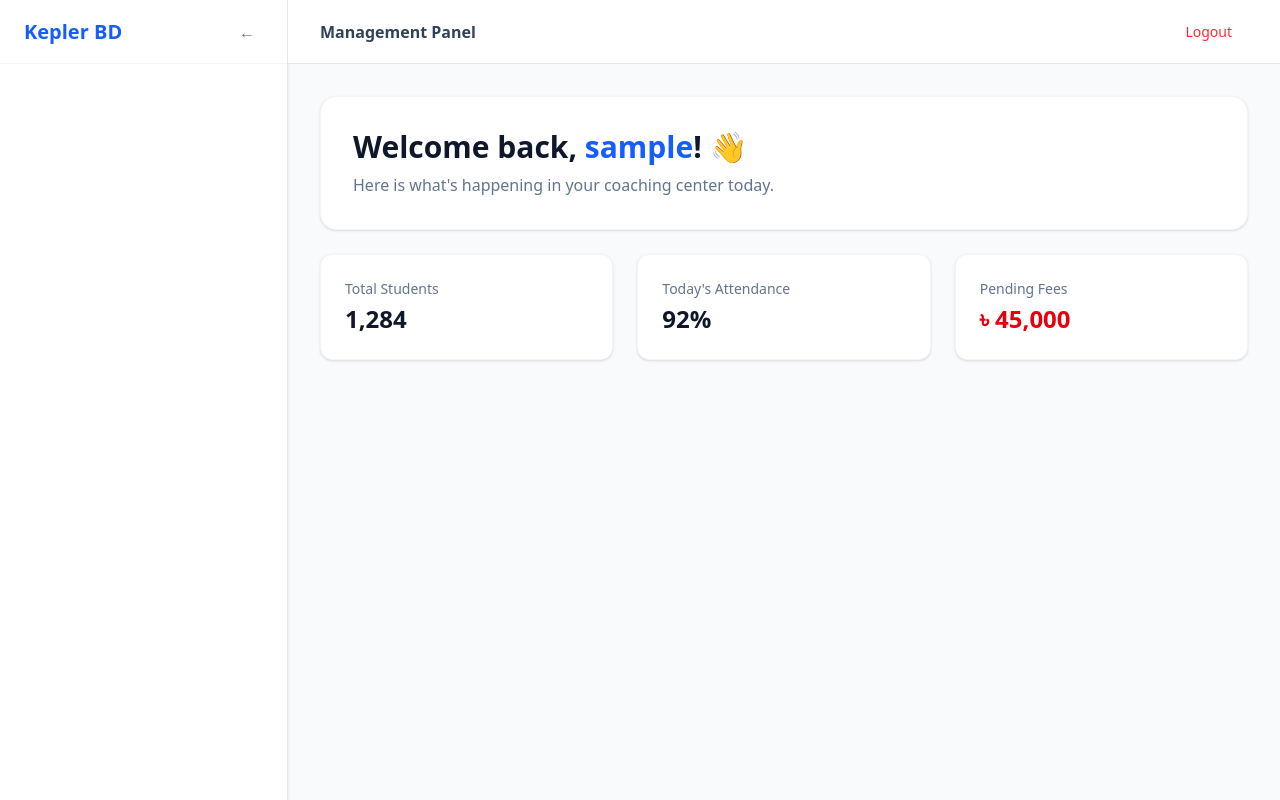
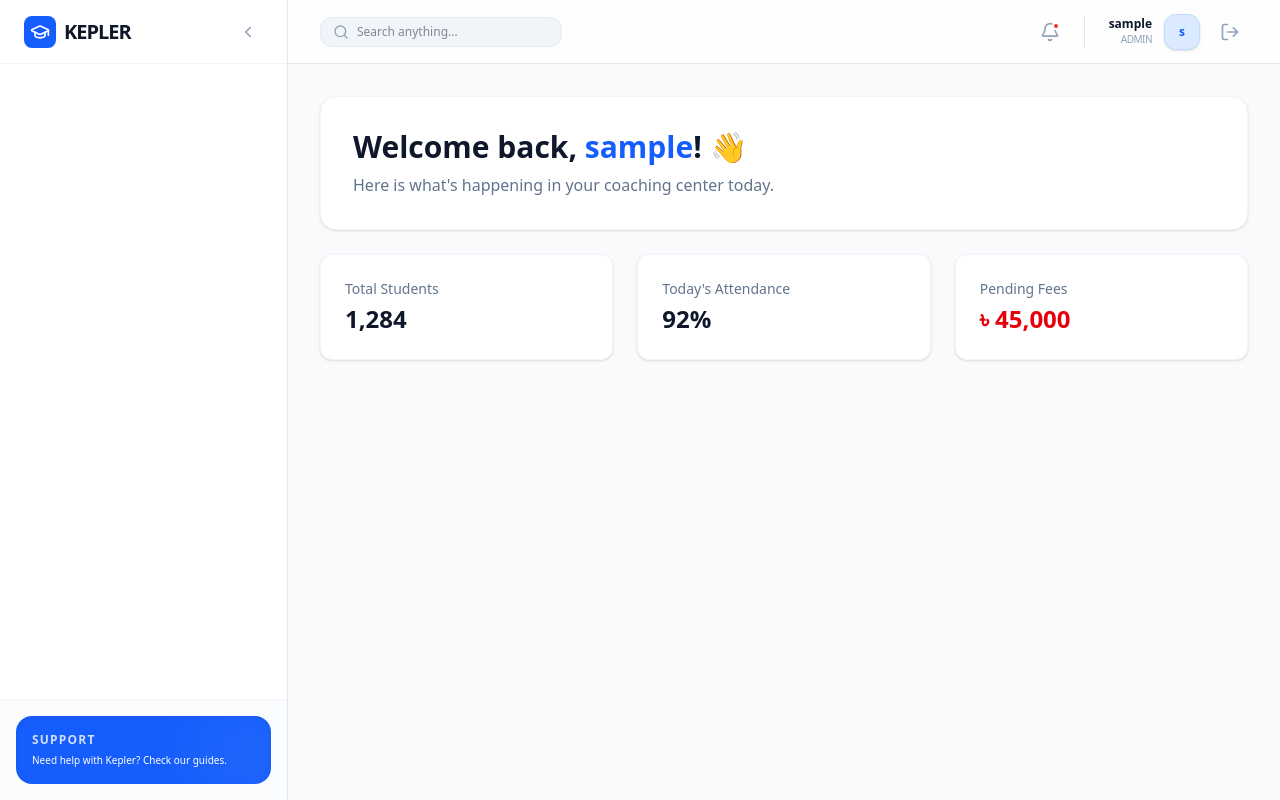
Before and after one commit to Falah-Systems-Ltd/erp-fsl-coaching-system-management-frontend, a Next.js app: page / in a window 1280 px wide. Built offline with nearby package versions, Linux system fonts and the light colour scheme; sample sign-in values are in the browser's storage.

Commit message:
side bar redesigned.

```diff
--- a/src/app/(dashboard)/layout.tsx
+++ b/src/app/(dashboard)/layout.tsx
@@ -1,11 +1,26 @@
 // src/app/(dashboard)/layout.tsx
 "use client";
 
-import { useState } from "react";
+import { useState, useEffect } from "react";
 import Sidebar from "@/components/shared/Sidebar";
+import { useAuth } from "@/features/auth/context/AuthContext"; // Import your hook
+import { Bell, User, LogOut, Search, Menu } from "lucide-react";
 
 export default function DashboardLayout({ children }: { children: React.ReactNode }) {
   const [isCollapsed, setIsCollapsed] = useState(false);
+
+  // 1. Destructure the dynamic user data from your context
+  const { userRole, userName } = useAuth();
+
+  useEffect(() => {
+    const handleResize = () => {
+      if (window.innerWidth < 1024) setIsCollapsed(true);
+      else setIsCollapsed(false);
+    };
+    handleResize();
+    window.addEventListener("resize", handleResize);
+    return () => window.removeEventListener("resize", handleResize);
+  }, []);
 
   return (
     <div className="flex h-screen bg-slate-50 overflow-hidden font-sans">
@@ -15,21 +30,63 @@ export default function DashboardLayout({ children }: { children: React.ReactNod
       />
 
       <div className="flex-1 flex flex-col overflow-hidden">
-        {/* Header */}
-        <header className="h-16 bg-white border-b border-slate-200 px-8 flex items-center justify-between">
-          <h2 className="font-semibold text-slate-700">Management Panel</h2>
+        {/* Modern Header */}
+        <header className="h-16 bg-white/80 backdrop-blur-md border-b border-slate-200 px-8 flex items-center justify-between sticky top-0 z-40">
           <div className="flex items-center gap-4">
-            <button
-              onClick={() => { localStorage.clear(); window.location.href = "/login"; }}
-              className="text-sm text-red-500 hover:text-red-700 font-medium px-4 py-2 hover:bg-red-50 rounded-lg transition-all"
+             <button
+              onClick={() => setIsCollapsed(!isCollapsed)}
+              className="lg:hidden p-2 hover:bg-slate-100 rounded-lg text-slate-500"
             >
-              Logout
+              <Menu size={20} />
             </button>
+            <div className="hidden md:flex items-center bg-slate-100 px-3 py-1.5 rounded-xl border border-slate-200">
+              <Search size={16} className="text-slate-400" />
+              <input
+                type="text"
+                placeholder="Search anything..."
+                className="bg-transparent border-none outline-none text-xs ml-2 w-48 text-slate-900"
+              />
+            </div>
+          </div>
+
+          <div className="flex items-center gap-2">
+            <button className="p-2 text-slate-400 hover:text-blue-600 hover:bg-blue-50 rounded-xl transition-all relative">
+              <Bell size={20} />
+              <span className="absolute top-2 right-2 w-2 h-2 bg-red-500 rounded-full border-2 border-white" />
+            </button>
+
+            <div className="h-8 w-px bg-slate-200 mx-2" />
+
+            <div className="flex items-center gap-3 pl-2">
+              {/* 2. Dynamic Identity Section */}
+              <div className="text-right hidden sm:block">
+                <p className="text-xs font-bold text-slate-900">
+                  {userName || "User"}
+                </p>
+                <p className="text-[10px] text-slate-400 font-medium uppercase tracking-tighter">
+                  {userRole?.replace("_", " ") || "Member"}
+                </p>
+              </div>
+
+              <button className="h-9 w-9 rounded-xl bg-blue-100 text-blue-600 flex items-center justify-center border border-blue-200 shadow-sm overflow-hidden">
+                {/* 3. Optional: Show initials if no image */}
+                <span className="text-xs font-bold">
+                  {userName ? userName.charAt(0) : <User size={18} />}
+                </span>
+              </button>
+
+              <button
+                onClick={() => { localStorage.clear(); window.location.href = "/login"; }}
+                className="p-2 text-slate-400 hover:text-red-500 hover:bg-red-50 rounded-xl transition-all"
+                title="Logout"
+              >
+                <LogOut size={20} />
+              </button>
+            </div>
           </div>
         </header>
 
-        {/* Main Content */}
-        <main className="flex-1 overflow-y-auto p-8">
+        <main className="flex-1 overflow-y-auto p-4 md:p-8">
           {children}
         </main>
       </div>
--- a/src/app/layout.tsx
+++ b/src/app/layout.tsx
@@ -1,14 +1,18 @@
 // src/app/layout.tsx
-import { Toaster } from "sonner"; //
+import { Toaster } from "sonner";
 import { AuthProvider } from "../features/auth/context/AuthContext";
 import "./globals.css";
 
 export default function RootLayout({ children }: { children: React.ReactNode }) {
   return (
+    // Essential: The <html> tag must be here
     <html lang="en">
-      <body className="antialiased">
-        {/* RichColors makes error toasts red and success toasts green */}
+      {/* Essential: The <body> tag must wrap the content */}
+      <body className="antialiased font-sans">
+        {/* Sonner Toaster for global notifications */}
         <Toaster position="top-right" richColors closeButton />
+
+        {/* AuthProvider wraps the app to provide user state */}
         <AuthProvider>
           {children}
         </AuthProvider>
--- a/src/components/shared/Sidebar.tsx
+++ b/src/components/shared/Sidebar.tsx
@@ -5,11 +5,34 @@ import Link from "next/link";
 import { usePathname } from "next/navigation";
 import { useAuth } from "@/features/auth/context/AuthContext";
 import { MENU_STRUCTURE } from "@/config/menu-config";
+// 1. Import LucideIcon type
+import {
+  LayoutDashboard,
+  ShieldCheck,
+  Users,
+  UserSquare2,
+  ClipboardCheck,
+  School,
+  ChevronLeft,
+  ChevronRight,
+  GraduationCap,
+  LucideIcon
+} from "lucide-react";
 
 interface SidebarProps {
   isCollapsed: boolean;
   toggleSidebar: () => void;
 }
+
+// 2. Explicitly type the Record as <string, LucideIcon>
+const IconMap: Record<string, LucideIcon> = {
+  dashboard: LayoutDashboard,
+  admins: ShieldCheck,
+  students: Users,
+  teachers: UserSquare2,
+  attendance: ClipboardCheck,
+  classes: School
+};
 
 export default function Sidebar({ isCollapsed, toggleSidebar }: SidebarProps) {
   const pathname = usePathname();
@@ -18,16 +41,27 @@ export default function Sidebar({ isCollapsed, toggleSidebar }: SidebarProps) {
   const hasAccess = (perm: string) => userRole === "SUPER_ADMIN" || permissions.includes(perm);
 
   return (
-    <aside className={`${isCollapsed ? "w-20" : "w-72"} bg-white border-r border-slate-200 h-screen flex flex-col transition-all duration-300 shadow-sm`}>
+    <aside className={`
+      ${isCollapsed ? "w-20" : "w-72"}
+      bg-white border-r border-slate-200 h-screen flex flex-col transition-all duration-300 ease-in-out z-50
+    `}>
       {/* Logo Area */}
       <div className="h-16 flex items-center px-6 border-b border-slate-100 justify-between">
-        {!isCollapsed && <span className="font-bold text-xl text-blue-600">Kepler BD</span>}
-        <button onClick={toggleSidebar} className="p-2 hover:bg-slate-50 rounded-lg text-slate-500">
-          {isCollapsed ? "→" : "←"}
+        <div className="flex items-center gap-2 text-slate-900">
+          <div className="bg-blue-600 p-1.5 rounded-lg text-white">
+            <GraduationCap size={20} />
+          </div>
+          {!isCollapsed && <span className="font-black text-xl tracking-tighter uppercase">KEPLER</span>}
+        </div>
+        <button
+          onClick={toggleSidebar}
+          className="hidden lg:flex p-1.5 hover:bg-slate-100 rounded-lg text-slate-400 hover:text-slate-600 transition-colors"
+        >
+          {isCollapsed ? <ChevronRight size={18} /> : <ChevronLeft size={18} />}
         </button>
       </div>
 
-      <div className="flex-1 overflow-y-auto py-6 space-y-8">
+      <div className="flex-1 overflow-y-auto py-6 space-y-8 no-scrollbar">
         {MENU_STRUCTURE.map((group) => {
           const visibleItems = group.items.filter(item => hasAccess(item.permission));
           if (visibleItems.length === 0) return null;
@@ -35,26 +69,35 @@ export default function Sidebar({ isCollapsed, toggleSidebar }: SidebarProps) {
           return (
             <div key={group.section} className="px-4">
               {!isCollapsed && (
-                <p className="text-[10px] font-bold text-slate-400 uppercase tracking-wider mb-4 px-2">
+                <p className="text-[10px] font-black text-slate-400 uppercase tracking-widest mb-4 px-3">
                   {group.section}
                 </p>
               )}
               <div className="space-y-1">
                 {visibleItems.map((item) => {
+                  // 3. TypeScript now knows Icon is a valid Lucide component
+                  const Icon = IconMap[item.iconKey] || LayoutDashboard;
                   const isActive = pathname === item.href;
+
                   return (
                     <Link
                       key={item.title}
                       href={item.href}
-                      className={`flex items-center p-3 rounded-xl transition-all group ${
-                        isActive
-                        ? "bg-blue-50 text-blue-600"
-                        : "text-slate-600 hover:bg-slate-50"
-                      }`}
+                      className={`
+                        flex items-center p-3 rounded-2xl transition-all group relative
+                        ${isActive
+                          ? "bg-blue-600 text-white shadow-lg shadow-blue-100"
+                          : "text-slate-500 hover:bg-slate-50 hover:text-slate-900"}
+                      `}
                     >
-                      <span className="text-xl">{item.icon}</span>
+                      <Icon size={20} strokeWidth={isActive ? 2.5 : 2} />
                       {!isCollapsed && (
-                        <span className="ml-3 font-medium text-sm">{item.title}</span>
+                        <span className={`ml-3 text-sm ${isActive ? "font-bold" : "font-semibold"}`}>
+                          {item.title}
+                        </span>
+                      )}
+                      {isCollapsed && isActive && (
+                        <div className="absolute right-0 w-1 h-6 bg-white rounded-l-full" />
                       )}
                     </Link>
                   );
@@ -64,6 +107,17 @@ export default function Sidebar({ isCollapsed, toggleSidebar }: SidebarProps) {
           );
         })}
       </div>
+
+      {/* Sidebar Footer Support Card */}
+      {!isCollapsed && (
+        <div className="p-4 mt-auto border-t border-slate-100 bg-slate-50/50">
+          <div className="bg-blue-600 rounded-2xl p-4 text-white space-y-1 shadow-inner relative overflow-hidden">
+             <div className="absolute -right-4 -bottom-4 bg-white/10 w-20 h-20 rounded-full blur-2xl" />
+             <p className="text-xs font-bold opacity-80 uppercase tracking-widest">Support</p>
+             <p className="text-[10px] leading-relaxed">Need help with Kepler? Check our guides.</p>
+          </div>
+        </div>
+      )}
     </aside>
   );
 }
--- a/src/features/admins/services/presetApi.ts
+++ b/src/features/admins/services/presetApi.ts
@@ -1,19 +1,22 @@
+// src/features/admins/services/presetService.ts
 import apiClient from "@/lib/axios";
 import { CreatePresetRequest, UpdatePresetRequest } from "../types";
 
 export const presetService = {
   getPresets: async () => {
-    const response = await apiClient.get("/auth/permission-presets");
+    const response = await apiClient.get("/admin/permission-presets");
     return response.data.data;
   },
+
   createPreset: async (data: CreatePresetRequest) => {
-    return apiClient.post("/auth/permission-presets", data);
+    return apiClient.post("/admin/permission-presets", data);
   },
 
   updatePreset: async (id: number, data: UpdatePresetRequest) => {
-    return apiClient.patch(`/auth/permission-presets/${id}`, data);
+    return apiClient.patch(`/admin/permission-presets/${id}`, data);
   },
+
   deletePreset: async (id: number) => {
-    return apiClient.delete(`/auth/permission-presets/${id}`);
+    return apiClient.delete(`/admin/permission-presets/${id}`);
   },
 };
```
Also changed, not shown: src/config/menu-config.ts (+6 -6 lines), src/features/admins/services/adminApi.ts (+7 -7 lines).
